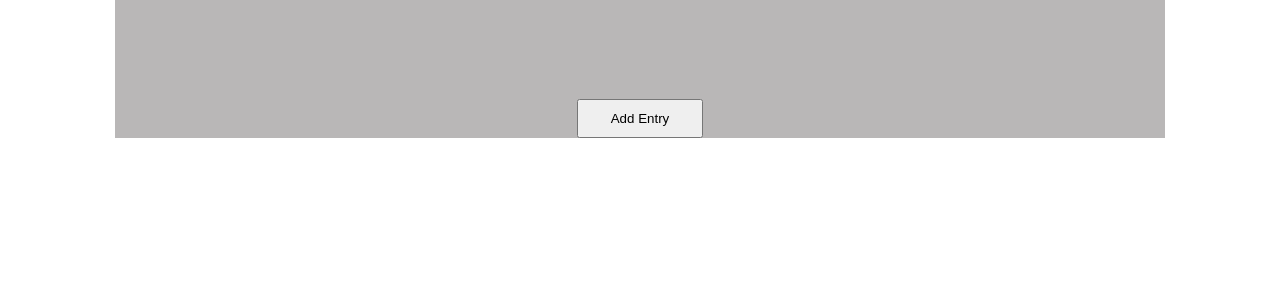
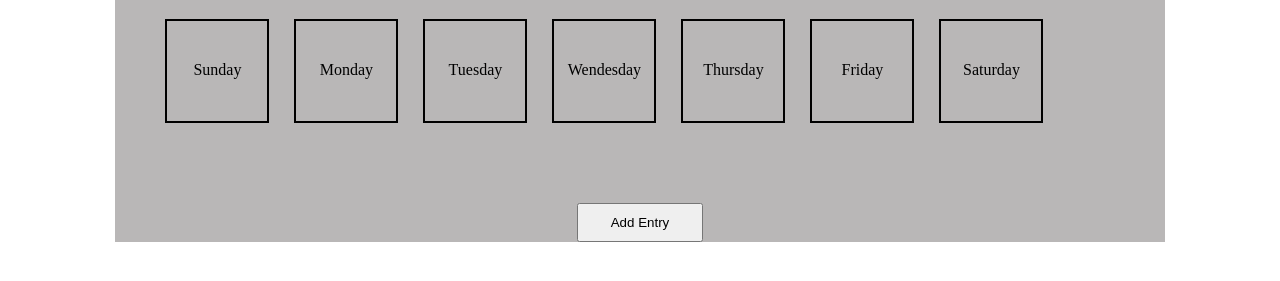
Before and after one commit to MohamadAlsyouf/week-planner, a website: page index.html in a window 1280 px wide. Shown: the part 69-350 px from the top of the page. Drawn offline with Linux system fonts and the light colour scheme.

Commit message:
spaced the day boxes

```diff
--- a/index.html
+++ b/index.html
@@ -15,10 +15,23 @@
   <div class="container">
     <div data-view="home-page" class="view-container">
       <div class="row justify-center">
-        <div class="full-column">
-          <h1> Weekly Planner </h1>
+        <h1> Weekly Planner </h1>
+      </div>
+
+      <div class="row">
+        <div class="column-full">
+          <div class="row box-gap">
+            <span class="day-box">Sunday</span>
+            <span class="day-box">Monday</span>
+            <span class="day-box">Tuesday</span>
+            <span class="day-box">Wendesday</span>
+            <span class="day-box">Thursday</span>
+            <span class="day-box">Friday</span>
+            <span class="day-box">Saturday</span>
+          </div>
         </div>
       </div>
+
       <div class="row justify-center">
         <button type="button" class="add-entry-btn">Add Entry</button>
       </div>
--- a/styles.css
+++ b/styles.css
@@ -12,6 +12,11 @@
   width: 100%;
 }
 
+/*
+.column-three-fourths {
+  width: 75%;
+} */
+
 .justify-center {
   justify-content: center;
 }
@@ -22,6 +27,10 @@
 
 .hidden {
   display: none;
+}
+
+.space-between {
+  justify-content: space-between;
 }
 
 .select-date {
@@ -88,3 +97,21 @@
   margin-right: 2px;
   cursor: pointer;
 }
+
+.day-box {
+  border: 2px solid black;
+  height: 60px;
+  width: 100px;
+  text-align: center;
+  padding-top: 40px;
+  cursor: pointer;
+}
+
+.day-box:hover {
+  background-color: aliceblue;
+}
+
+.box-gap {
+  gap: 25px;
+  margin: 0 50px;
+}
```
